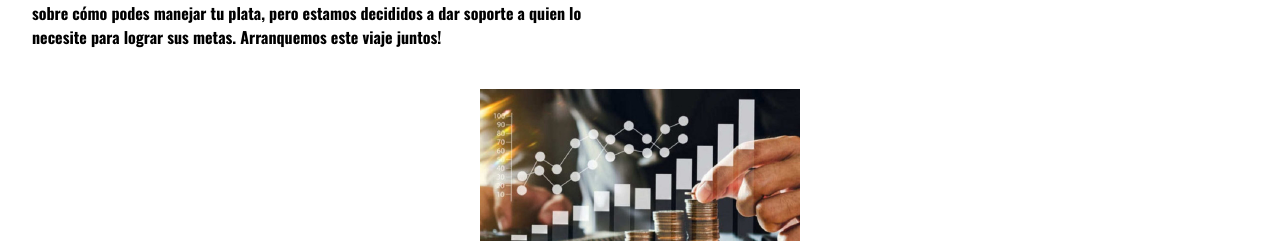
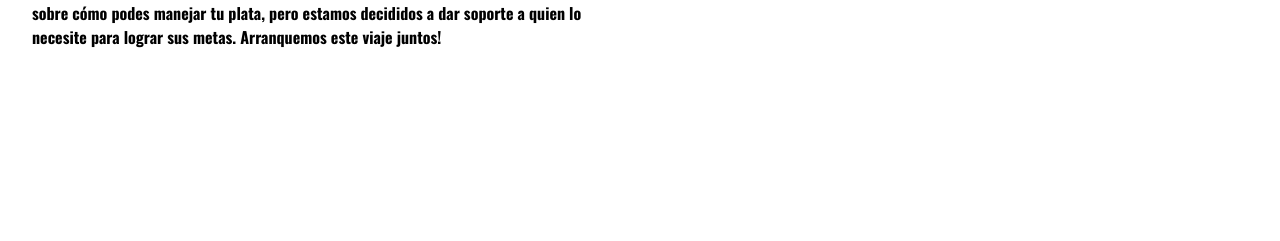
Before and after one commit to ngiaved/pythonTp, a plain HTML site: page index.html in a window 1280 px wide. Shown: the part 339-580 px from the top of the page. Drawn offline with nearby package versions, Linux system fonts and the light colour scheme; no server answers.

Commit message:
más detalles

```diff
--- a/estilo.css
+++ b/estilo.css
@@ -82,6 +82,17 @@ header a {
     font-size: 50px;
     text-align: center;
     padding: 0;
+}
+#quienessomos .imagenPresentacion{
+    width: 100%;
+    display: flex;
+    justify-content: center;
+
+}
+#quienessomos img{
+    width: 25%;
+    height: 25%;
+
 }
 
 /* ESTILO AHORROS */
@@ -298,18 +309,6 @@ footer .container {
         flex-direction: column;
         justify-content: center;
     }
-    #quienessomos .imagenPresentacion{
-        width: 100%;
-        display: flex;
-        justify-content: center;
-
-    }
-    #quienessomos img{
-        width:25%;
-        height: 25%;
-
-    }
-
 
     #ahorros h2{
         margin-top: 15px;
--- a/index.html
+++ b/index.html
@@ -69,9 +69,7 @@
             </div>
 
         </div>
-        <div class="imagenPresentacion">
-            <img src="Imagenes\economia.jpg">
-        </div>
+
     </section>
 
     <section id="ahorros">
```
